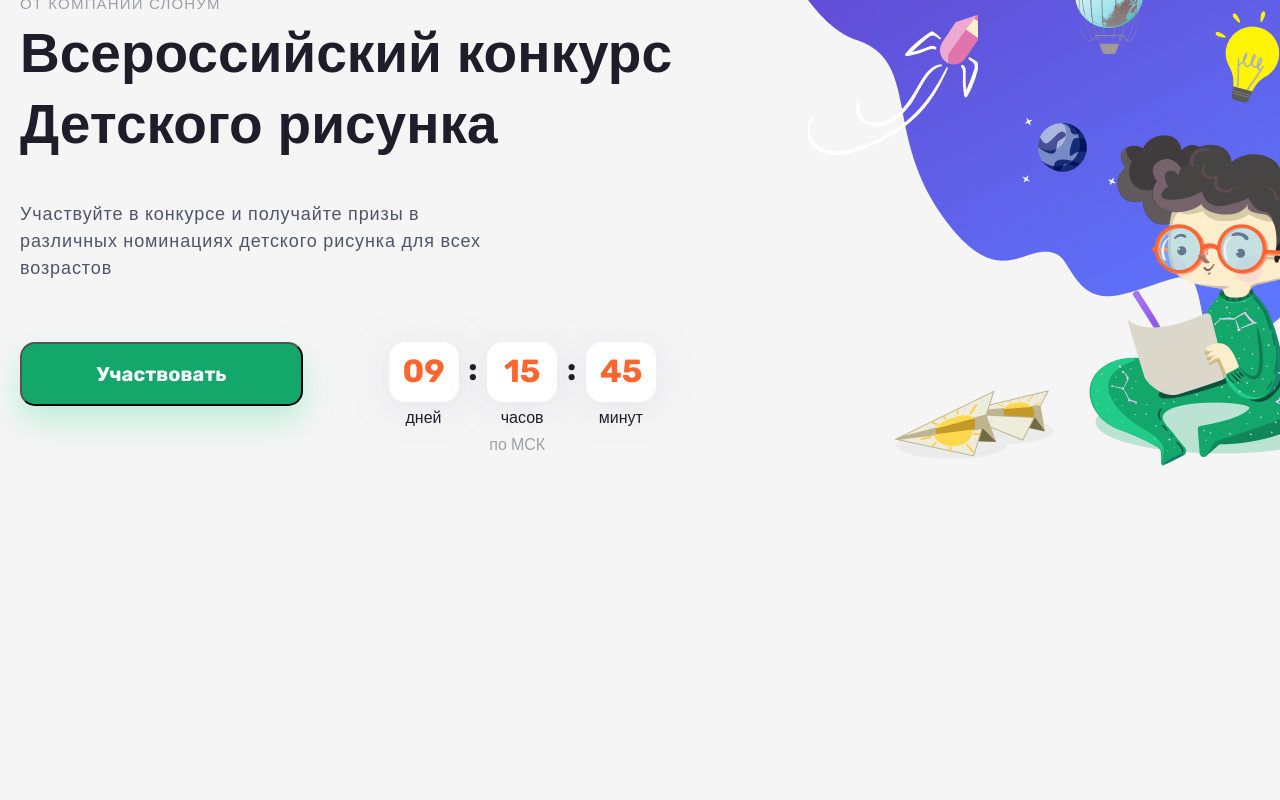
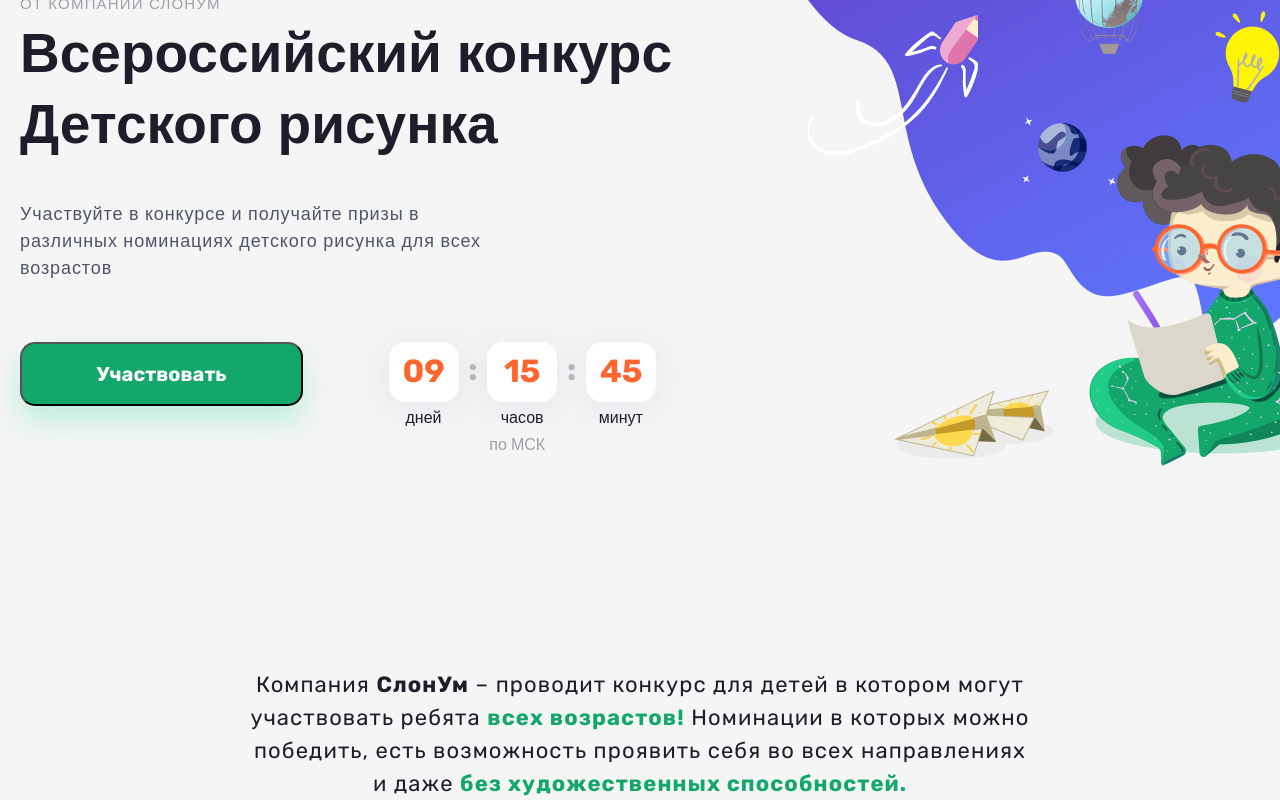
Before and after one commit to odinnadcatbl1/slonum, a React (Create React App) app: page / in a window 1280 px wide. Shown: the part 338-1138 px from the top of the page. Before the commit the page ends 806 px from the top, so only its background shows below. Built offline with nearby package versions, Linux system fonts and the light colour scheme.

Commit message:
done article block

```diff
--- a/src/components/App/App.tsx
+++ b/src/components/App/App.tsx
@@ -1,11 +1,13 @@
 import Header from "../Header/Header";
 import Intro from "../Intro/Intro";
+import Article from "../Article/Article";
 
 const App: React.FC = () => {
     return (
         <div className="app">
             <Header />
             <Intro />
+            <Article />
         </div>
     );
 };
--- /dev/null
+++ b/src/components/Article/Article.scss
@@ -0,0 +1,20 @@
+.article {
+    display: flex;
+    flex-direction: column;
+    align-items: center;
+    margin-top: 20rem;
+}
+
+.article__container {
+    max-width: 79rem;
+    @extend %mainTextStyle;
+
+    strong {
+        font-weight: 700;
+    }
+
+    span {
+        font-weight: 700;
+        color: $mainAccentColor;
+    }
+}
--- /dev/null
+++ b/src/components/Article/Article.tsx
@@ -0,0 +1,15 @@
+const Article: React.FC = () => {
+    return (
+        <article className="article">
+            <div className="article__container">
+                Компания <strong>СлонУм</strong> – проводит конкурс для детей в
+                котором могут участвовать ребята <span>всех возрастов!</span>{" "}
+                Номинации в которых можно победить, есть возможность проявить
+                себя во всех направлениях и даже{" "}
+                <span>без художественных способностей.</span>
+            </div>
+        </article>
+    );
+};
+
+export default Article;
--- a/src/style/_vars.scss
+++ b/src/style/_vars.scss
@@ -19,6 +19,7 @@ $secondaryButtonsColor: $mainColor;
     font-size: 2.2rem;
     line-height: 1.5;
     text-align: center;
+    letter-spacing: 0.05em;
 }
 
 %secondaryTextStyle {
--- a/src/style/styles.scss
+++ b/src/style/styles.scss
@@ -40,3 +40,4 @@ h2 {
 @import "../components/Header/Header.scss";
 @import "../components/Intro/Intro.scss";
 @import "../components/Timer/Timer.scss";
+@import "../components/Article/Article.scss";
```
